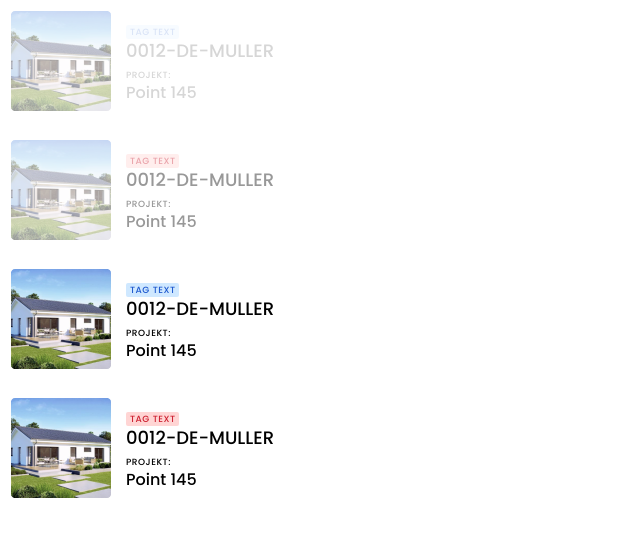
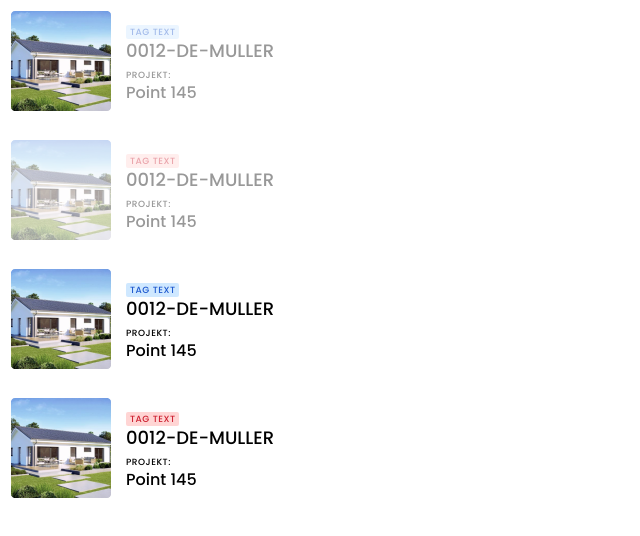
Before and after one commit to piotrglodek/card, a React (Create React App) app: page / in a window 1280 px wide. Shown: the top 536 px of the page, without its empty margins (0-640 px from the left). Built offline with nearby package versions, Linux system fonts and the light colour scheme.

Commit message:
Add default cursor when card  is disabled

```diff
--- a/src/styles/_card.scss
+++ b/src/styles/_card.scss
@@ -25,10 +25,7 @@
   }
 
   &--disabled {
-    opacity: 0.4;
-    &:hover {
-      background: none;
-    }
+    cursor: default;
   }
 
   &--disabled-error {
```
